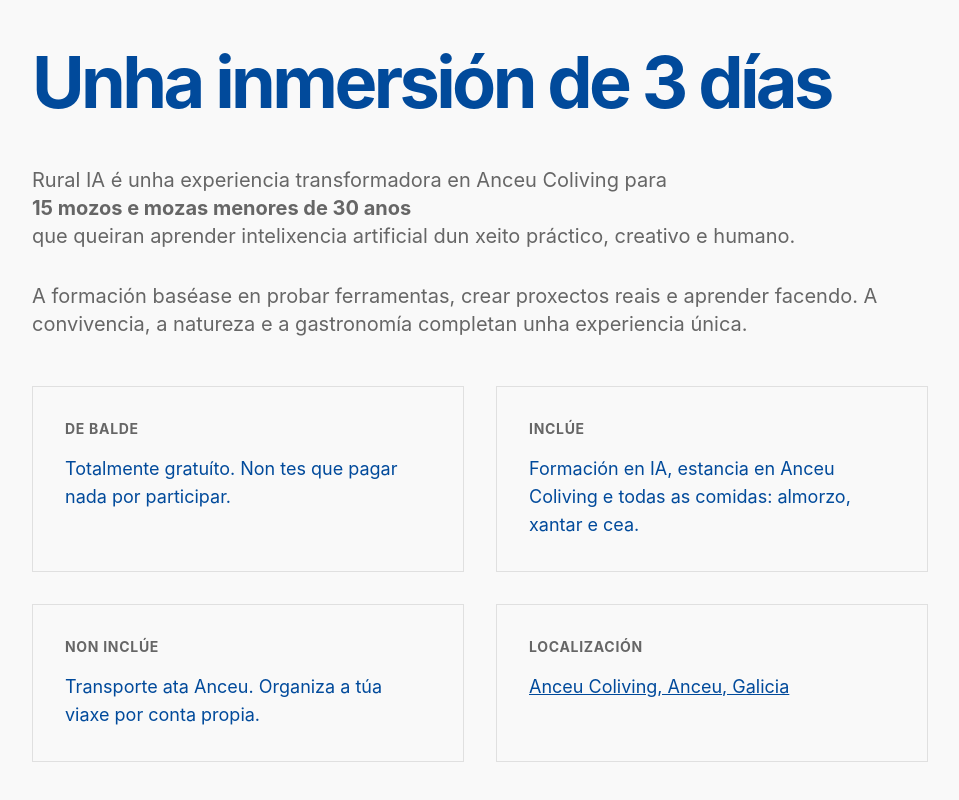
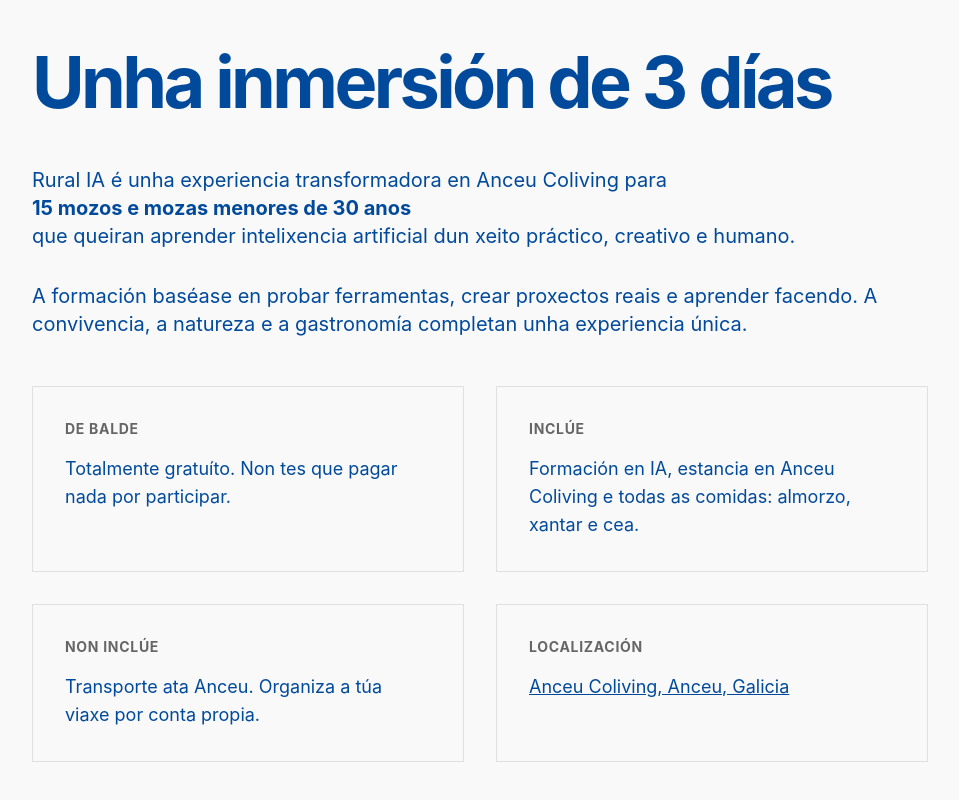
Before and after one commit to ruralhackers/rural-ia, a React (Vite) app: page / in a window 1280 px wide. Shown: the part 882-1682 px from the top of the page, without its empty margins (160-1119 px from the left). Built offline with nearby package versions, Linux system fonts and the light colour scheme.

Commit message:
Refactor About component text styling for improved readability
- Removed unnecessary text classes in the About component to enhance clarity and maintain consistent styling.

```diff
--- a/src/components/About.tsx
+++ b/src/components/About.tsx
@@ -19,7 +19,7 @@ const About = () => {
           <h2 className="text-5xl md:text-7xl font-bold mb-12 tracking-tighter text-[#014a9b]">
             Unha inmersión de 3 días
           </h2>
-          <div className="space-y-8 text-lg md:text-xl text-muted-foreground leading-relaxed text-[#014a9b]">
+          <div className="space-y-8 text-lg md:text-xl leading-relaxed text-[#014a9b]">
             <p>
               Rural IA é unha experiencia transformadora en Anceu Coliving para <br />
               <strong>15 mozos e mozas menores de 30 anos </strong> <br/>
```
